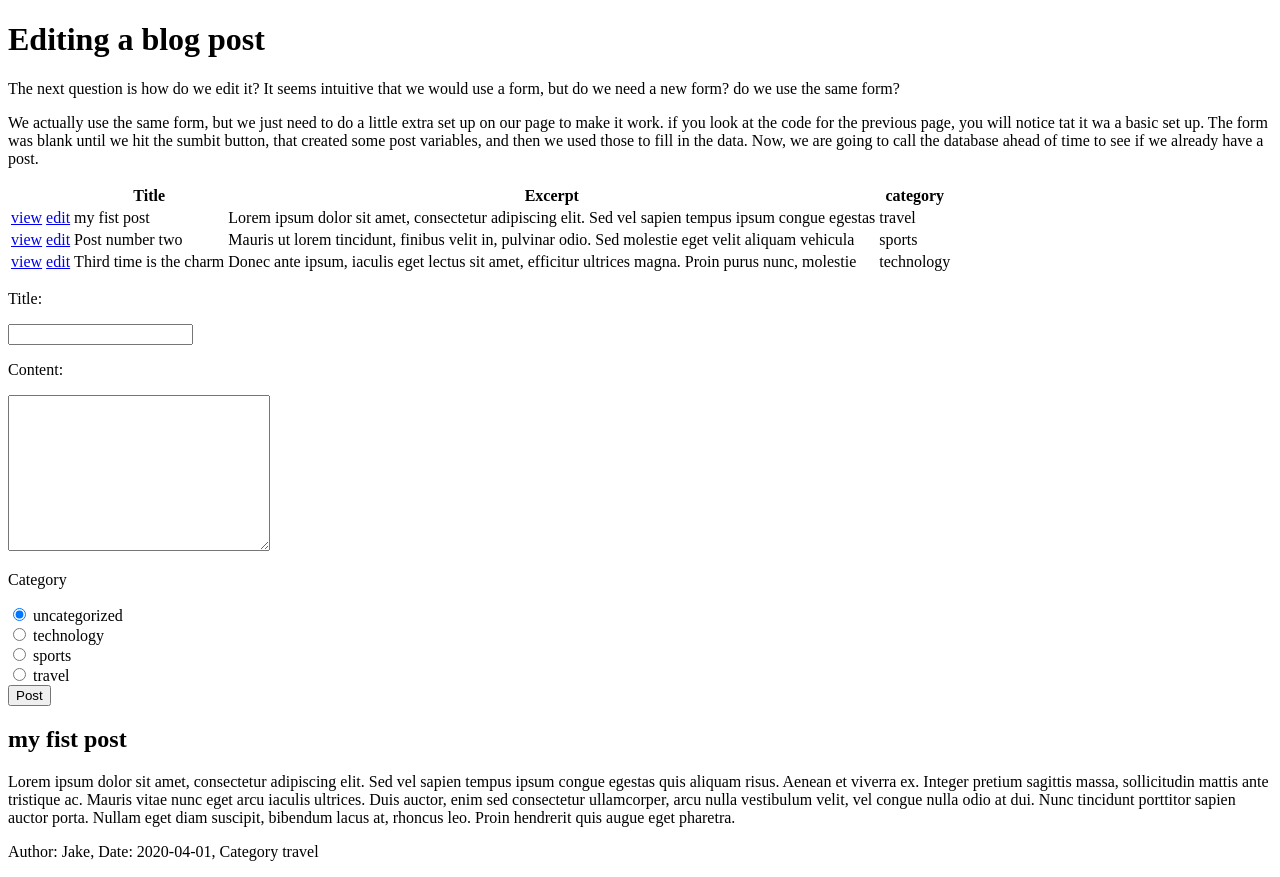
After one commit to justincox56601/cs3270-notes, a PHP site: page /funWIthForms/edit-post.php?blogPostViewId=1 in a window 1280 px wide. The commit adds this page. Run offline with PHP 8.4, Linux system fonts and the light colour scheme.

Commit message:
added fun with forms and sql stuff

```diff
--- a/filesystem/adv-web.txt
+++ b/filesystem/adv-web.txt
@@ -1 +1 @@
-Advanced Web is the single greatest class ever offered at BSU.
+Advanced Web is the single greatest class ever offered at BSU.  Well actually, it's pretty mediocre.
--- /dev/null
+++ b/filesystem/data.json
@@ -0,0 +1 @@
+{"first_name":"Babe","last_name":"Ruth","profession":"Baseball Player"}
--- /dev/null
+++ b/funWIthForms/blog-post-form.view.php
@@ -0,0 +1,38 @@
+<?php
+    $category = $formPost->category ?? '';
+?>
+<form action="" method="post">
+    <div>
+        <p>Title:</p>
+        <div>
+            <input type="text" name="blogTitle" id="blog-title" value="<?=$formPost->title ??''?>">
+        </div>
+        <p>Content:</p>
+        <div>
+            <textarea name="blogContent" id="blog-content" cols="30" rows="10"><?=$formPost->content ??''?></textarea>
+        </div>
+        <div>
+            <p>Category</p>
+            <div>
+                <input type="radio" name="blogCategory" id="blog-category-uncategorized" value="uncategorized" checked='checked'>
+                <label for="blog-category-uncategorized">uncategorized</label>
+            </div>
+            <div>
+                <input type="radio" name="blogCategory" id="blog-category-technology" value="technology" <?php if($category == 'technology'):?>checked='checked'<?php endif;?>>
+                <label for="blog-category-technology">technology</label>
+            </div>
+            <div>
+                <input type="radio" name="blogCategory" id="blog-category-sports" value="sports" <?php if($category == 'sports'):?>checked='checked'<?php endif;?>>
+                <label for="blog-category-sports">sports</label>
+            </div>
+            <div>
+                <input type="radio" name="blogCategory" id="blog-category-travel" value="travel" <?php if($category == 'travel'):?>checked='checked'<?php endif;?>>
+                <label for="blog-category-travel">travel</label>
+            </div>
+        </div>
+        <input type="hidden" name="blogId" value="<?= $formPost->id ?? null?>">
+        <div>
+            <input type="submit" value="<?= isset($formPost->id) ? 'Edit' : 'Post'?>">
+        </div>
+    </div>
+</form>
--- /dev/null
+++ b/funWIthForms/blog-post.model.php
@@ -0,0 +1,19 @@
+<?php
+
+class BlogPostModel{
+    public $id;
+    public $title;
+    public $content;
+    public $author;
+    public $date;
+    public $category;
+
+    public function __construct($data){
+        $this->id = $data['id'] ?? null;
+        $this->title = $data['title'] ?? null;
+        $this->content = $data['content'] ?? null;
+        $this->author = $data['author'] ?? null;
+        $this->date = $data['date'] ?? null;
+        $this->category = $data['category'] ?? null;
+    }
+}
--- /dev/null
+++ b/funWIthForms/blog-post.view.php
@@ -0,0 +1,3 @@
+<h2><?=$blogPost->title?></h2>
+<p><?=$blogPost->content?></p>
+<p>Author: <?=$blogPost->author?>, Date: <?=$blogPost->date?>, Category <?=$blogPost->category?></p>
--- /dev/null
+++ b/funWIthForms/database.service.php
@@ -0,0 +1,72 @@
+<?php
+
+require_once './blog-post.model.php';
+
+class DatabaseService{
+
+    private $_posts = [
+        [
+            'id'=>1,
+            'title'=>'my fist post',
+            'content'=>'Lorem ipsum dolor sit amet, consectetur adipiscing elit. Sed vel sapien tempus ipsum congue egestas quis aliquam risus. Aenean et viverra ex. Integer pretium sagittis massa, sollicitudin mattis ante tristique ac. Mauris vitae nunc eget arcu iaculis ultrices. Duis auctor, enim sed consectetur ullamcorper, arcu nulla vestibulum velit, vel congue nulla odio at dui. Nunc tincidunt porttitor sapien auctor porta. Nullam eget diam suscipit, bibendum lacus at, rhoncus leo. Proin hendrerit quis augue eget pharetra.',
+            'author'=>'Jake',
+            'date'=>'2020-04-01',
+            'category'=>'travel'
+        ],
+        [
+            'id'=>2,
+            'title'=>'Post number two',
+            'content'=>'Mauris ut lorem tincidunt, finibus velit in, pulvinar odio. Sed molestie eget velit aliquam vehicula. Maecenas sed finibus nisl. Donec ut ex in lorem elementum venenatis ac ut quam. Donec suscipit vulputate blandit. Vestibulum ante ipsum primis in faucibus orci luctus et ultrices posuere cubilia curae; Aenean mattis diam at tellus tincidunt, in pulvinar urna semper. Donec vehicula risus nec eros blandit, quis interdum est dapibus. Curabitur sit amet nisl auctor velit feugiat cursus sed eu libero. Nunc venenatis ullamcorper magna, eu interdum velit congue eu. Curabitur eget lorem bibendum, sollicitudin lectus et, imperdiet mi. Vivamus eget risus rhoncus, sollicitudin tortor in, sodales ligula.',
+            'author'=>'Jake',
+            'date'=>'2020-03-01',
+            'category'=>'sports'
+        ],
+        [
+            'id'=>3,
+            'title'=>'Third time is the charm',
+            'content'=>'Donec ante ipsum, iaculis eget lectus sit amet, efficitur ultrices magna. Proin purus nunc, molestie vitae metus at, auctor pretium orci. Donec rutrum ipsum eu purus vestibulum iaculis. Morbi dolor ipsum, vestibulum at cursus in, fermentum non libero. Curabitur sollicitudin accumsan ex, nec maximus nisi imperdiet ut. Mauris lectus mi, scelerisque a tincidunt ut, sollicitudin id odio. Vivamus massa sapien, varius eget lorem eu, fermentum sagittis velit. Suspendisse congue libero leo, vel lobortis eros dapibus sed.',
+            'author'=>'jenny',
+            'date'=>'2020-02-01',
+            'category'=>'technology'
+        ],
+    ];
+
+    public function get_posts(){
+        $response = [];
+        foreach($this->_posts as $data){
+            $response[] = new BlogPostModel($data);
+        }
+
+        return $response;
+    }
+
+    public function get_post_by_id($id){
+        foreach($this->_posts as $data){
+            if($data['id'] == $id){
+                return new BlogPostModel($data);
+            }
+        }
+        return null;
+    }
+
+    private function _get_post_index_by_id($id){
+        foreach($this->_posts as $key=>$value){
+            if($value['id'] == $id){
+                return $key;
+            }
+        }
+        return null;
+    }
+
+    public function submit_post($data){
+       //this is wehre you would do the queries to insert a post to the database
+       $this->_posts[] = $data;
+    }
+
+    public function edit_post($data){
+        //this is where you would do the queries to edit a post in your database
+        $index = $this->_get_post_index_by_id($data['id']);
+        $this->_posts[$index] = $data;
+    }
+
+}
--- /dev/null
+++ b/funWIthForms/edit-post.php
@@ -0,0 +1,57 @@
+<?php
+    require_once './database.service.php';
+    $db = new DatabaseService();
+
+    if(isset($_POST['blogTitle'])){
+        extract($_POST);
+        $data = [
+            'id' => $blogId ?? null,
+            'title' => $blogTitle ?? null,
+            'content' => $blogContent ?? null,
+            'category' => $blogCategory ?? null,
+            'author' => 'Rick Ashley',
+            'date' => $date = date('Y-m-d'),
+        ];
+
+        if(isset($data['id'])){
+            $db->edit_post($data);
+        }else{
+            $db->submit_post($data);
+        }
+    }
+
+    $tablePosts = $db->get_posts();
+
+    if(isset($_GET['blogPostEditId'])){
+        $formPost = $db->get_post_by_id($_GET['blogPostEditId']);
+    }
+
+    if(isset($_GET['blogPostViewId'])){
+        $blogPost = $db->get_post_by_id($_GET['blogPostViewId']);
+    }
+?>
+
+<!DOCTYPE html>
+<html lang="en">
+<head>
+    <meta charset="UTF-8">
+    <meta name="viewport" content="width=device-width, initial-scale=1.0">
+    <title>Document</title>
+</head>
+<body>
+    <h1>Editing a blog post</h1>
+    <p>The next question is how do we edit it?  It seems intuitive that we would use a form, but do we need a new form?  do we use the same form?</p>
+    <p>We actually use the same form, but we just need to do a little extra set up on our page to make it work. if you look at the code for the previous page, you will notice tat it wa a basic set up.  The form was blank until we hit the sumbit button, that created some post variables, and then we used those to fill in the data.  Now, we are going to call the database ahead of time to see if we already have a post.</p>
+
+    <?php include_once('./post-table.view.php');?>
+
+    <?php include_once('./blog-post-form.view.php');?>
+
+    <?php
+        if(isset($blogPost)):
+            include_once './blog-post.view.php';
+        endif;
+    ?>
+
+</body>
+</html>
--- /dev/null
+++ b/funWIthForms/post-table.view.php
@@ -0,0 +1,18 @@
+<table>
+    <tr>
+        <th></th>
+        <th></th>
+        <th>Title</th>
+        <th>Excerpt</th>
+        <th>category</th>
+    </tr>
+    <?php foreach($tablePosts as $post):?>
+        <tr>
+            <td><a href="<?=$_SERVER['PHP_SELF']?>?blogPostViewId=<?=$post->id?>">view</a></td>
+            <td><a href="<?=$_SERVER['PHP_SELF']?>?blogPostEditId=<?=$post->id?>">edit</a></td>
+            <td><?=$post->title?></td>
+            <td><?= substr($post->content, 0, 100)?></td>
+            <td><?=$post->category?></td>
+        </tr>
+    <?php endforeach;?>
+</table>
--- /dev/null
+++ b/sql/tablesInterface.php
@@ -0,0 +1,5 @@
+<?php
+
+interface TablesInterface{
+    public function run($conn):void;
+}
```
Also changed, not shown: filesystem.php (+8 -8 lines), funWIthForms/index.php (added, +19 -0 lines), funWIthForms/new-post.php (added, +38 -0 lines), sql/sqlsetup.php (added, +29 -0 lines), sql/tables/posts.table.php (added, +41 -0 lines), sql/tables/users.table.php (added, +41 -0 lines), curl.php (line endings or trailing spaces).
